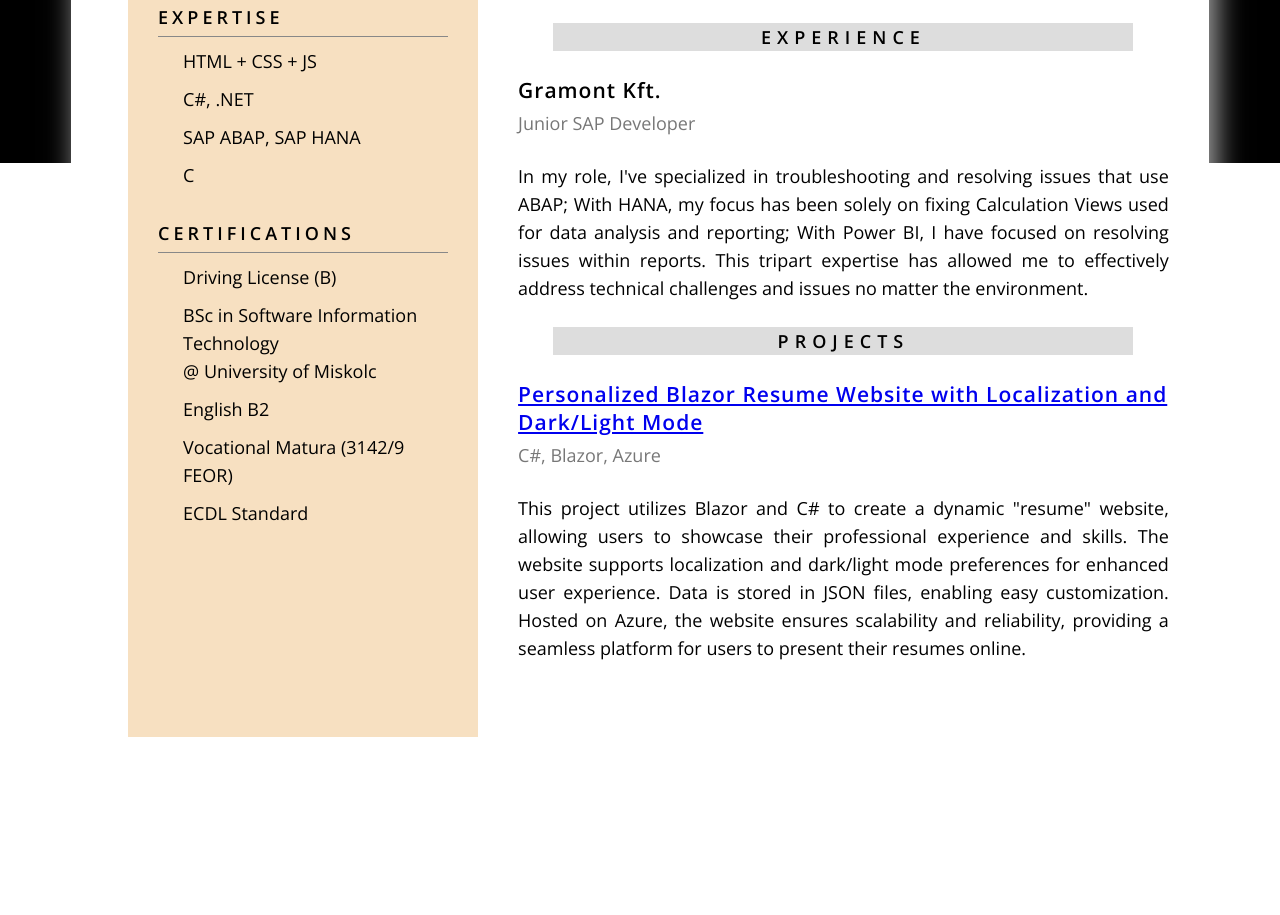
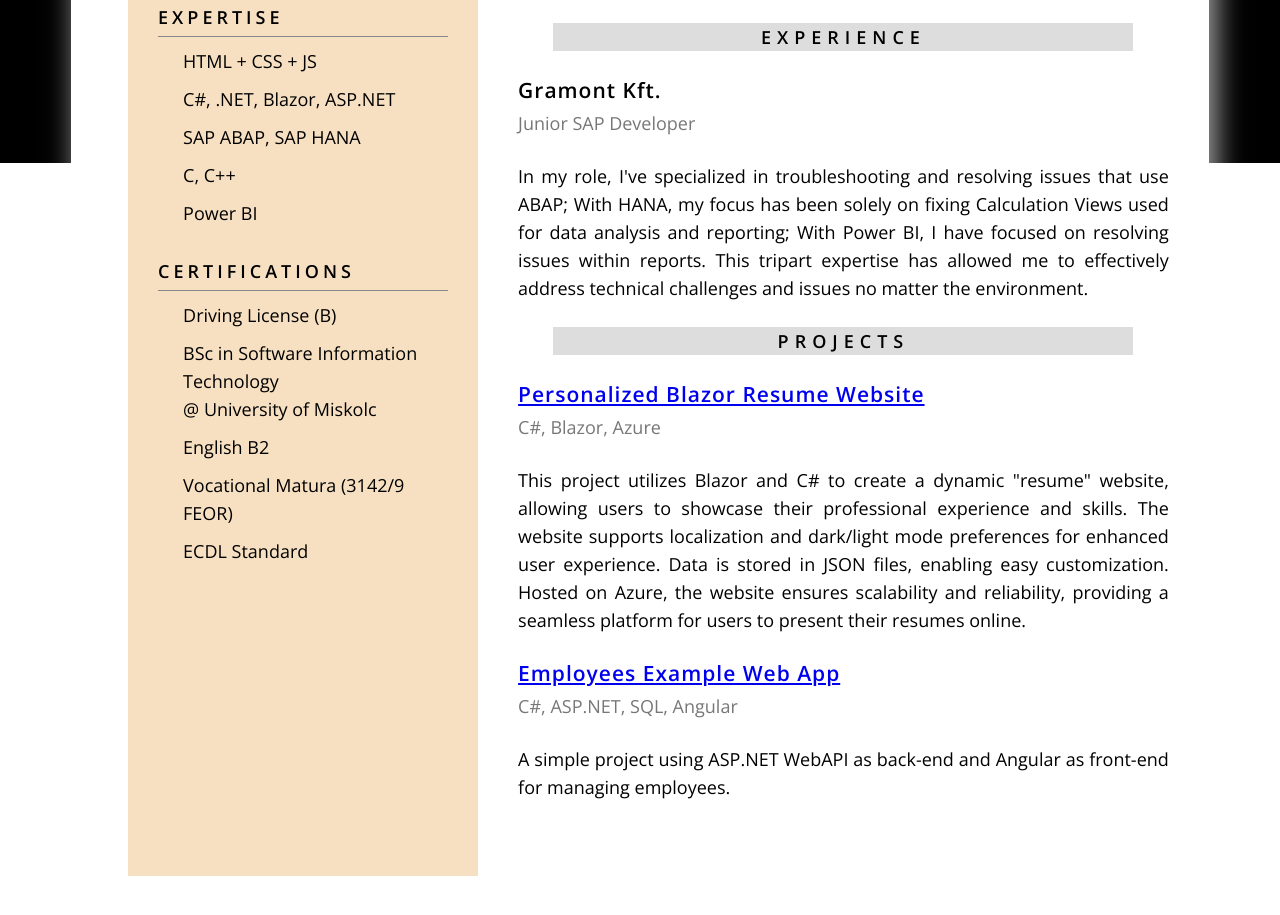
Before and after one commit to klaben-szabolcs-bence/klaben-szabolcs-bence.github.io, a plain HTML site: page src/index.html in a window 1280 px wide. Shown: the part 637-1552 px from the top of the page. Before the commit the page ends 1454 px from the top, so only its background shows below. Drawn offline with nearby package versions, Linux system fonts and the light colour scheme.

Commit message:
Add EmployeesExampleWebApp

```diff
--- a/src/index.html
+++ b/src/index.html
@@ -29,10 +29,6 @@
             <p class="rela-block caps social email">
                 <a href="mailto:szabolcs.bence@klaben.hu">szabolcs.bence@klaben.hu</a>
             </p>
-            <!--
-            <p class="rela-block social twitter">Twitter stuff</p>
-            <p class="rela-block social pinterest">Pinterest things</p>
-            -->
             <p class="rela-block social linked-in">
                 <a href="https://www.linkedin.com/in/szabolcs-bence-klaben/">klaben-szabolcs-bence</a>
             </p>
@@ -40,9 +36,10 @@
             <p class="rela-block caps side-header">Expertise</p>
 
             <p class="rela-block list-thing">HTML + CSS + JS</p>
-            <p class="rela-block list-thing">C#, .NET</p>
+            <p class="rela-block list-thing">C#, .NET, Blazor, ASP.NET</p>
             <p class="rela-block list-thing">SAP ABAP, SAP HANA</p>
-            <p class="rela-block list-thing">C</p>
+            <p class="rela-block list-thing">C, C++</p>
+            <p class="rela-block list-thing">Power BI</p>
 
             <p class="rela-block caps side-header">Certifications</p>
 
@@ -76,32 +73,10 @@
                 With Power BI, I have focused on resolving issues within reports.
                 This tripart expertise has allowed me to effectively address technical challenges and issues no matter
                 the environment.</p>
-            <!--
-            <h3>Job #2</h3>
-            <p class="light">Second Job Description</p>
-            <p class="justified">Beard before they sold out photo booth distillery health goth. Hammock franzen green
-                juice
-                meggings, ethical sriracha tattooed schlitz mixtape man bun stumptown swag whatever distillery blog.
-                Affogato iPhone normcore, meggings actually direct trade lomo plaid franzen shoreditch. Photo booth pug
-                paleo austin, pour-over banh mi scenester vice food truck slow-carb. Street art kogi normcore, vice
-                everyday
-                carry crucifix thundercats man bun raw denim echo park pork belly helvetica vinyl. </p>
-
-            <h3>Job #3</h3>
-            <p class="light">Third Job Description</p>
-            <p class="justified">Next level roof party lo-fi fingerstache skateboard, kogi tumblr. Shabby chic put a
-                bird on
-                it chambray, 3 wolf moon swag beard brooklyn post-ironic taxidermy art party microdosing keffiyeh marfa.
-                Put
-                a bird on it 3 wolf moon cliche helvetica knausgaard. Mumblecore fingerstache lomo, artisan freegan
-                keffiyeh
-                paleo kinfolk kale chips street art blog flannel.</p>
-            -->
 
             <div class="rela-block caps greyed">Projects</div>
 
-            <h3><a href="https://resume.klaben.hu" target="_blank">Personalized Blazor Resume Website with Localization
-                    and Dark/Light Mode</a></h3>
+            <h3><a href="https://resume.klaben.hu" target="_blank">Personalized Blazor Resume Website </a></h3>
             <p class="light">C#, Blazor, Azure</p>
             <p class="justified">This project utilizes Blazor and C# to create a dynamic "resume" website, allowing
                 users
@@ -109,7 +84,9 @@
                 mode preferences for enhanced user experience. Data is stored in JSON files, enabling easy
                 customization. Hosted on Azure, the website ensures scalability and reliability, providing a seamless
                 platform for users to present their resumes online.</p>
-
+            <h3><a href="https://github.com/klaben-szabolcs-bence/EmployeesExampleWebApp" target="_blank">Employees Example Web App</a></h3>
+            <p class="light">C#, ASP.NET, SQL, Angular</p>
+            <p class="justified">A simple project using ASP.NET WebAPI as back-end and Angular as front-end for managing employees.</p>
         </div>
     </div>
 </body>
```
